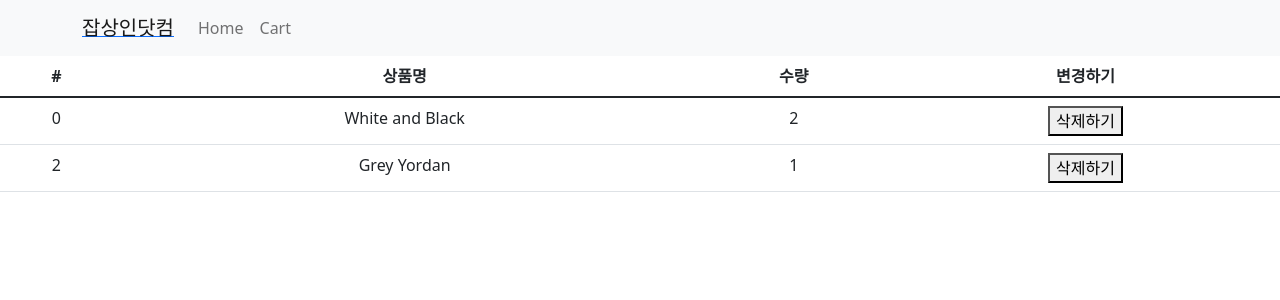
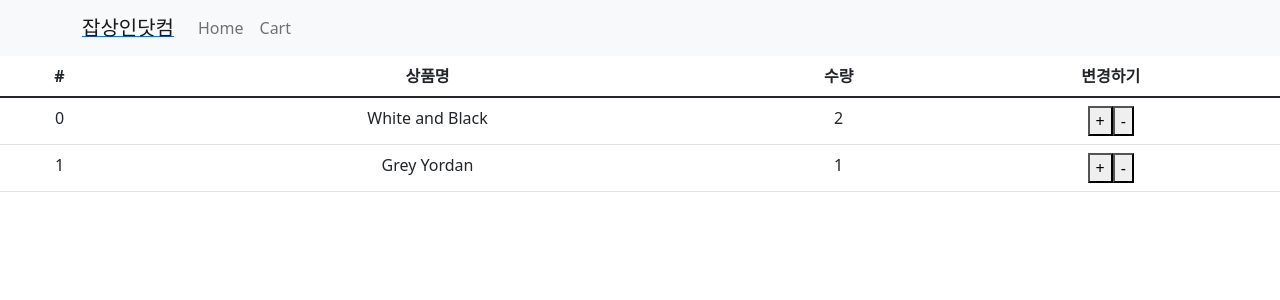
Before and after one commit to turfguy/Shop, a React (Create React App) app: page /cart in a window 1280 px wide. Shown: the top 300 px of the page. Built offline with nearby package versions, Linux system fonts and the light colour scheme.

Commit message:
cart update

```diff
--- a/src/routes/Cart.js
+++ b/src/routes/Cart.js
@@ -1,8 +1,8 @@
 import {Table} from 'react-bootstrap';
-import { useSelector } from 'react-redux';
-
+import { useDispatch, useSelector } from 'react-redux';
+import {changeCount,changeCount2} from './../store.js'
 function Cart(){
-
+let dispatch = useDispatch()
 let cartData = useSelector((state)=>{ return state.cartData })
 
 return(
@@ -28,8 +28,15 @@ return(
                               <td>{cartData[i].name}</td>
                               <td>{cartData[i].count}</td>
                               <td>
-                                  <button>
-                                      삭제하기
+                                  <button onClick= {()=>{
+                                      dispatch((changeCount(cartData[i].id)))
+                                  }}>
+                                       +
+                                  </button>
+                                  <button onClick= {()=>{
+                                      dispatch((changeCount2(cartData[i].id)))
+                                  }}>
+                                       -
                                   </button>
                               </td>
                               </tr>
--- a/src/routes/Detail.js
+++ b/src/routes/Detail.js
@@ -4,11 +4,13 @@ import { useParams } from "react-router-dom";
 import styled from "styled-components";
 import { Button,Navbar,Nav,Container,Row,Col } from 'react-bootstrap';
 import {Context1} from './../App.js';
+import { addCart } from "../store.js";
+import {useDispatch} from 'react-redux';
 
 function Detail (props)
 {
   let 재고 =  useContext(Context1);
-
+  let dispatch = useDispatch();
   let [fade,setFade] = useState('');
   let [alert,setAlert] = useState(0);
   useEffect(()=>{
@@ -56,7 +58,12 @@ function Detail (props)
                     <h4 className="pt-5">{props.belt[id].title}</h4>
                     <p>{props.belt[id].content}</p>
                     <p>{props.belt[id].price}</p>
-                    <button className="btn btn-danger">주문하기</button>
+                    <button onClick={()=>{
+
+                        dispatch(addCart(
+                          {id:{id}, name: belt.title , count: '1'}
+                        ))
+                    }}className="btn btn-danger">주문하기</button>
                   </div>
 
                   </div>
--- a/src/store.js
+++ b/src/store.js
@@ -19,8 +19,20 @@ let cartData = createSlice
      name : 'cartData',
      initialState :[
         {id : 0, name : 'White and Black', count : 2},
-        {id : 2, name : 'Grey Yordan', count : 1}
-      ]
+        {id : 1, name : 'Grey Yordan', count : 1},
+      ] ,
+      reducers : {
+        changeCount(state,action){
+          state[action.payload].count += 1
+        },
+        changeCount2(state,action){
+            state[action.payload].count -= 1
+          },
+        addCart(state,action)
+         {
+            state.push(action.payload)
+         }
+      }
 })
 
 export default configureStore({
@@ -30,3 +42,5 @@ export default configureStore({
         cartData : cartData.reducer
    }
 })
+
+export let {changeCount,changeCount2,addCart} = cartData.actions
```
